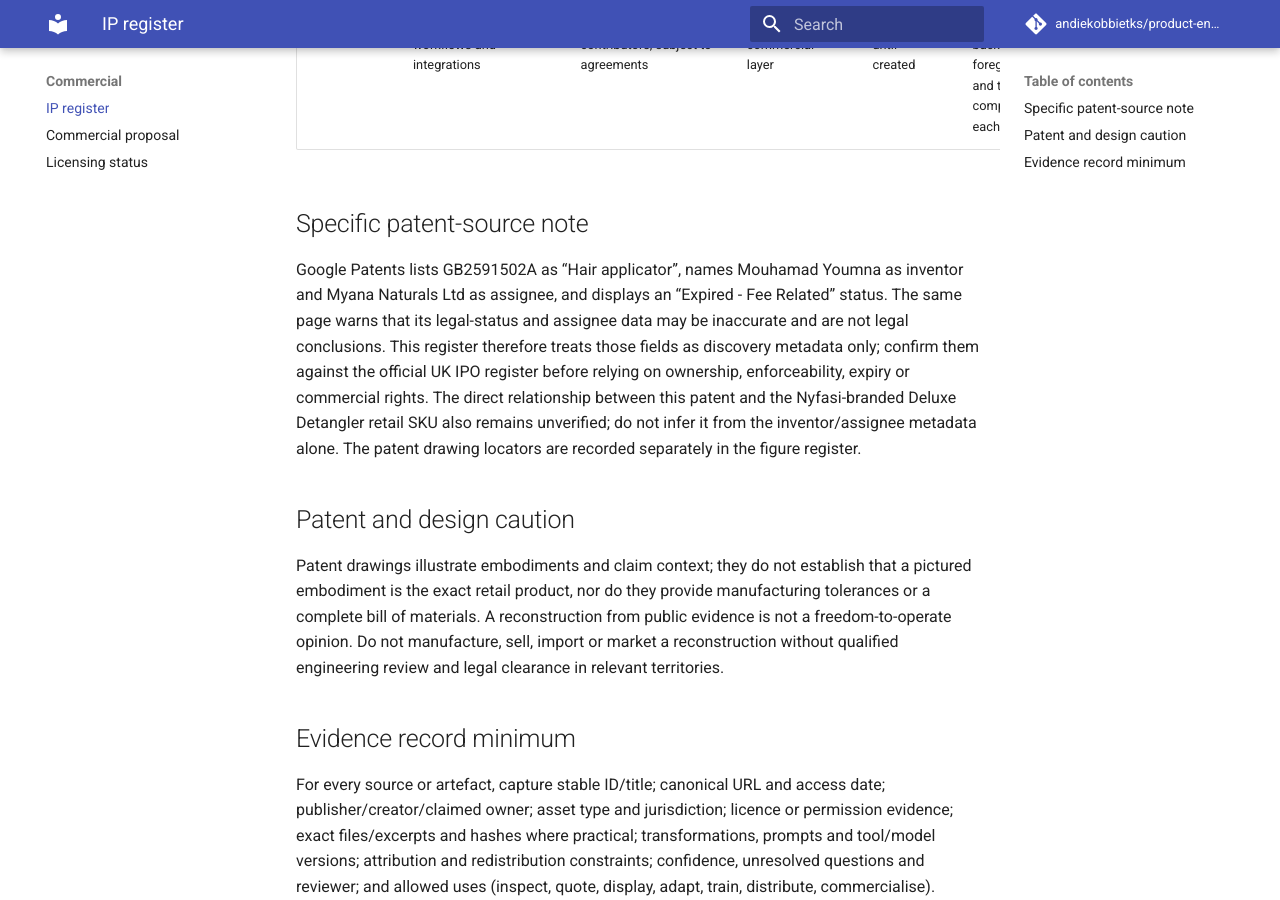
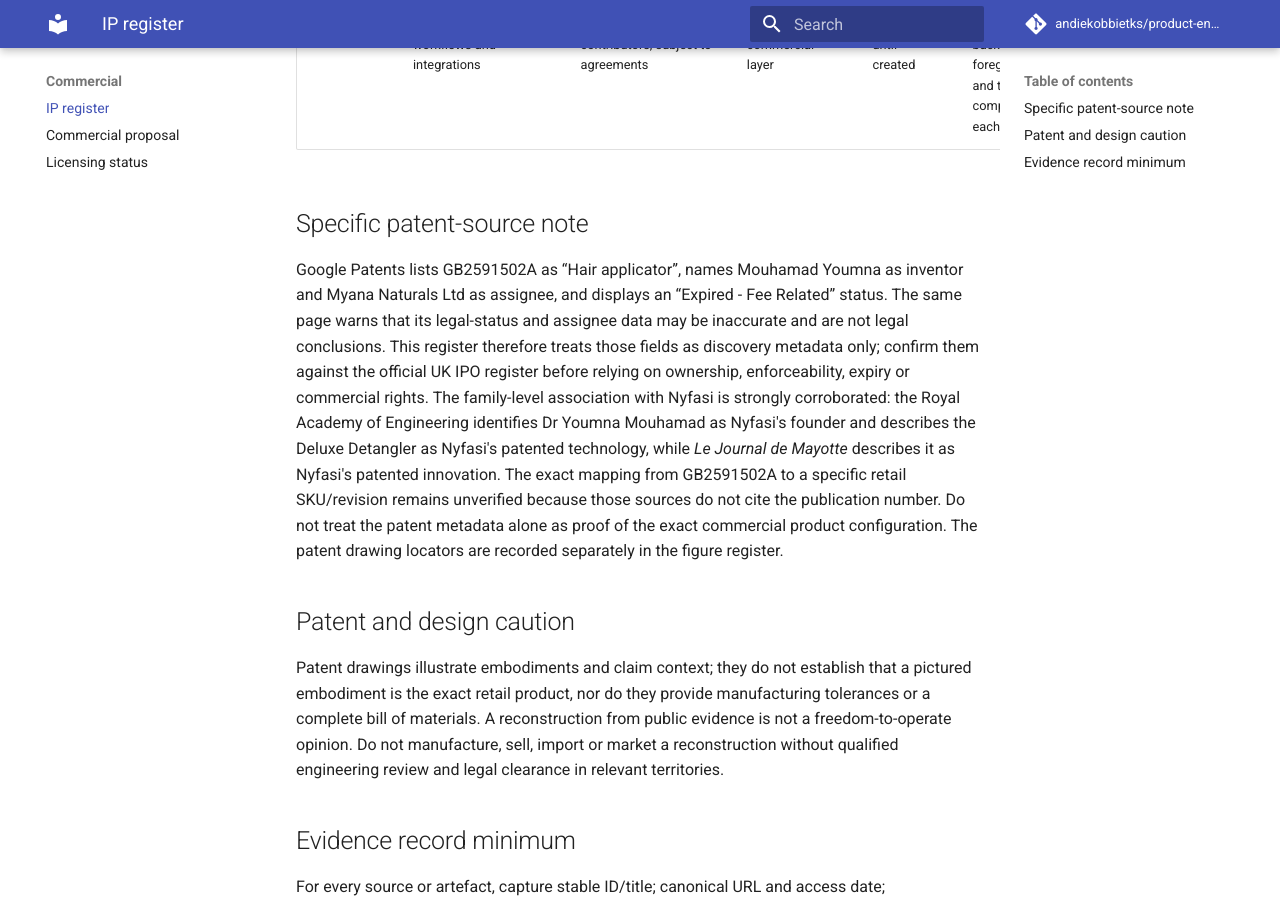
Before and after one commit to andiekobbietks/product-engineering-lab, an MkDocs documentation site: the page built from docs/ip-register.md, in a window 1280 px wide and 900 px high, scrolled down 2194 px. Built offline with MkDocs 1.6.1 and Material for MkDocs 9.7.7, drawn with Linux system fonts in a browser that asks for light colours; comment, search, counter and statistics services are not loaded.

Commit message:
Add independent corroboration of Nyfasi patent-family relationship

```diff
--- a/docs/ip-register.md
+++ b/docs/ip-register.md
@@ -24,7 +24,7 @@ A public URL is evidence of publication, not evidence of permission to copy, ada
 
 ## Specific patent-source note
 
-Google Patents lists GB2591502A as “Hair applicator”, names Mouhamad Youmna as inventor and Myana Naturals Ltd as assignee, and displays an “Expired - Fee Related” status. The same page warns that its legal-status and assignee data may be inaccurate and are not legal conclusions. This register therefore treats those fields as discovery metadata only; confirm them against the official UK IPO register before relying on ownership, enforceability, expiry or commercial rights. The direct relationship between this patent and the Nyfasi-branded Deluxe Detangler retail SKU also remains unverified; do not infer it from the inventor/assignee metadata alone. The patent drawing locators are recorded separately in the figure register.
+Google Patents lists GB2591502A as “Hair applicator”, names Mouhamad Youmna as inventor and Myana Naturals Ltd as assignee, and displays an “Expired - Fee Related” status. The same page warns that its legal-status and assignee data may be inaccurate and are not legal conclusions. This register therefore treats those fields as discovery metadata only; confirm them against the official UK IPO register before relying on ownership, enforceability, expiry or commercial rights. The family-level association with Nyfasi is strongly corroborated: the Royal Academy of Engineering identifies Dr Youmna Mouhamad as Nyfasi's founder and describes the Deluxe Detangler as Nyfasi's patented technology, while *Le Journal de Mayotte* describes it as Nyfasi's patented innovation. The exact mapping from GB2591502A to a specific retail SKU/revision remains unverified because those sources do not cite the publication number. Do not treat the patent metadata alone as proof of the exact commercial product configuration. The patent drawing locators are recorded separately in the figure register.
 
 ## Patent and design caution
 
```
